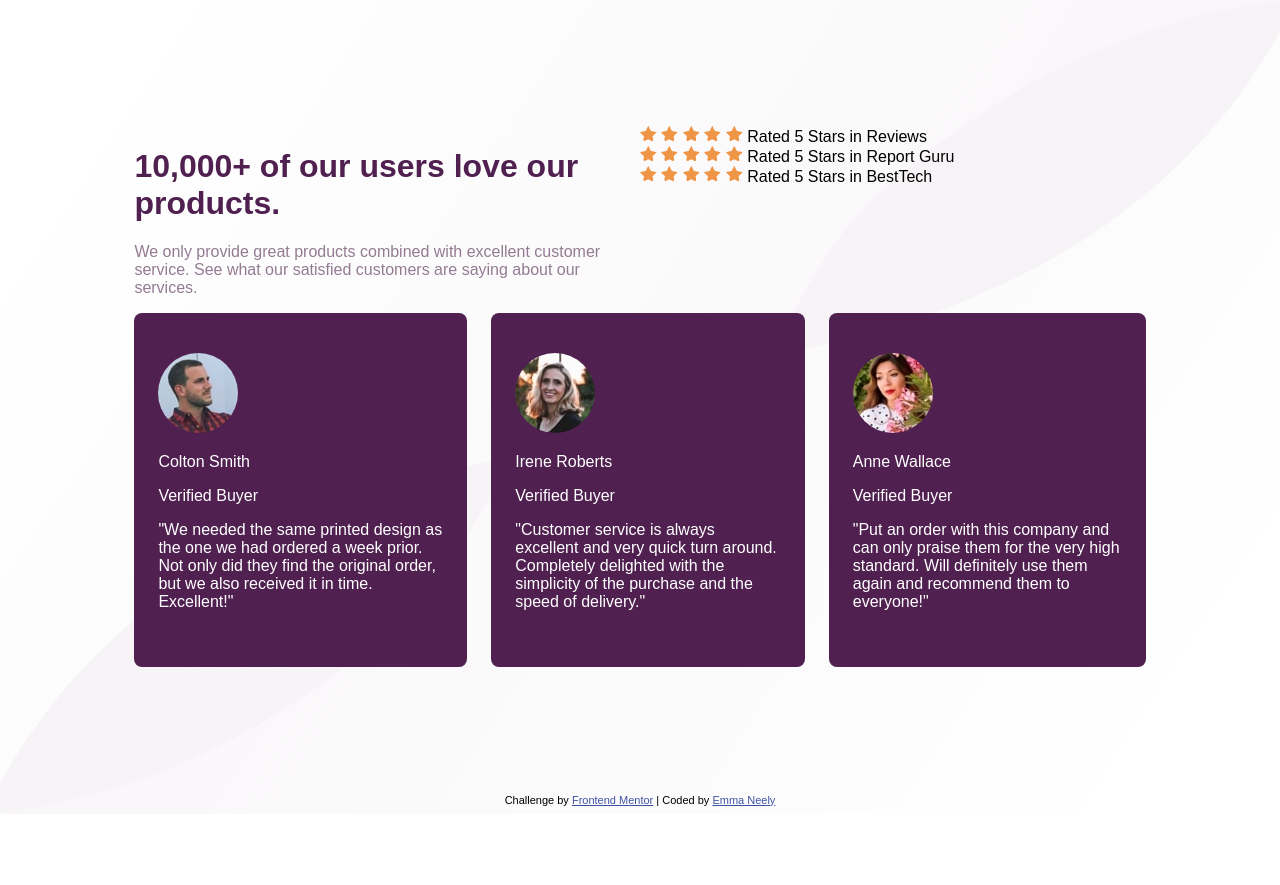
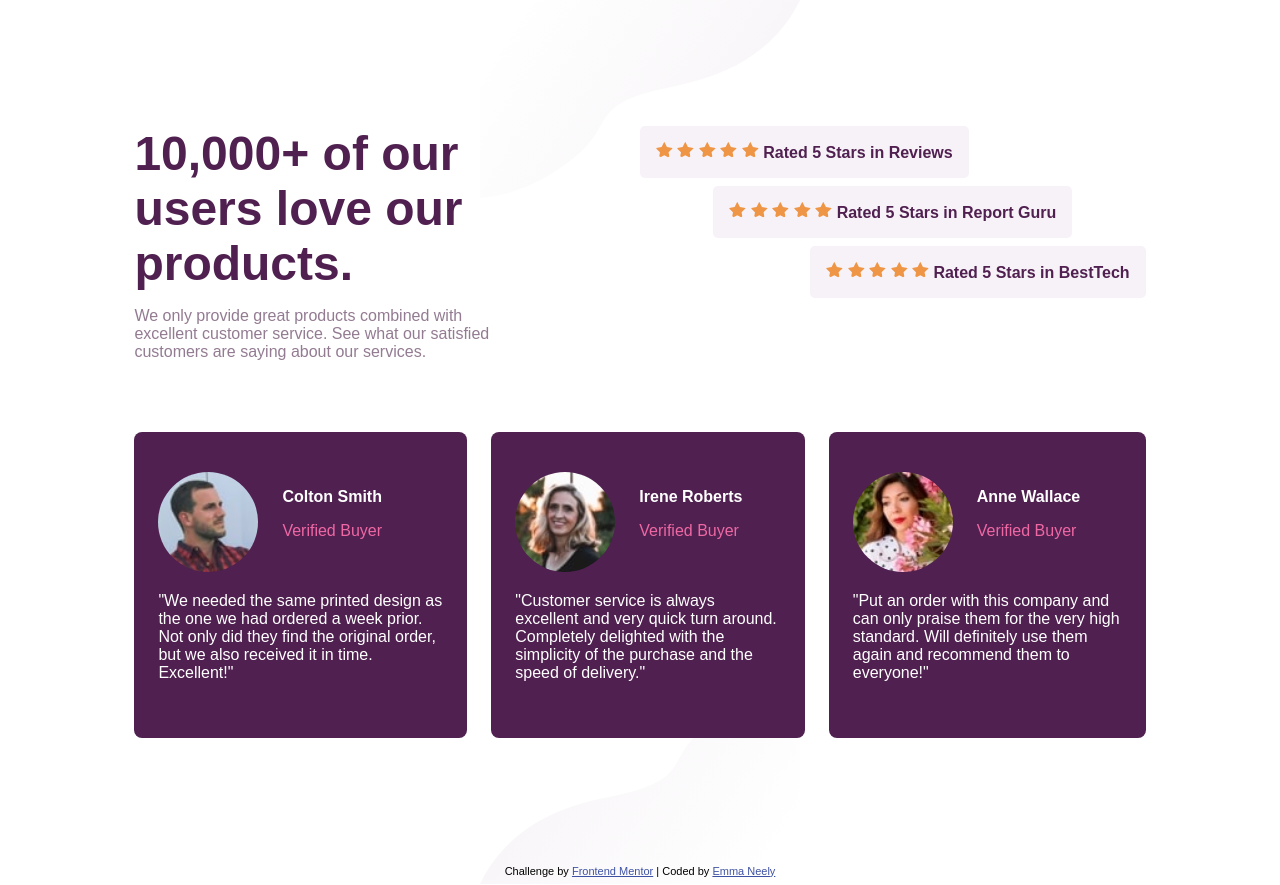
Before and after one commit to emmaneely/SocialProofSection, a plain HTML site: page index.html in a window 1280 px wide. Before the commit the page ends 814 px from the top, so only its background shows below. Drawn offline with Linux system fonts and the light colour scheme.

Commit message:
Updated styling

```diff
--- a/index.html
+++ b/index.html
@@ -48,24 +48,42 @@
       </section>
       <section class="flex-cards">
         <div id="card-1" class="card">
+          <div class="card-header">
+            <div>
               <img src="./images/image-colton.jpg" alt="Colton's photo">
+            </div>
+            <div>
               <p class="name">Colton Smith</p>
               <p class="verified">Verified Buyer</p>
+            </div>
+          </div>
           <p class="quote">"We needed the same printed design as the one we had ordered a week prior.
             Not only did they find the original order, but we also received it in time.
             Excellent!"</p>
         </div>
         <div id="card-2" class="card">
+          <div class="card-header">
+            <div>
               <img src="./images/image-irene.jpg" alt="Irene's photo">
+            </div>
+            <div>
               <p class="name">Irene Roberts</p>
               <p class="verified">Verified Buyer</p>
+            </div>
+          </div>
           <p class="quote">"Customer service is always excellent and very quick turn around. Completely
             delighted with the simplicity of the purchase and the speed of delivery."</p>
         </div>
         <div id="card-3" class="card">
+          <div class="card-header">
+            <div>
               <img src="./images/image-anne.jpg" alt="Anne's photo">
+            </div>
+            <div>
               <p class="name">Anne Wallace</p>
               <p class="verified">Verified Buyer</p>
+            </div>
+          </div>
           <p class="quote">"Put an order with this company and can only praise them for the very high
             standard. Will definitely use them again and recommend them to everyone!"</p>
         </div>
--- a/styles.css
+++ b/styles.css
@@ -6,8 +6,8 @@ html {
 body {
     background-image: url(./images/bg-pattern-top-desktop.svg), url(./images/bg-pattern-bottom-desktop.svg);
     background-repeat: no-repeat;
-    background-position: center;
-    background-size: cover;
+    background-position: top, bottom;
+    background-size: 25%;
     font-family: 'League Spartan', sans-serif;
 }
 
@@ -17,16 +17,19 @@ main {
     grid-template-areas:
     'header ratings'
     'flex-cards flex-cards';
-    grid-template-columns: 50% 50%;
-    grid-template-rows: 2fr;
+    grid-template-columns: 1fr 1fr;
+    grid-template-rows: 1fr 1fr;
 }
 
 header {
     grid-area: header;
+    padding-right: 7em;
 }
 
 h1 {
     color: hsl(300, 43%, 22%);
+    font-size: 3em;
+    margin: 0;
 }
 
 header p {
@@ -35,6 +38,29 @@ header p {
 
 .ratings {
     grid-area: ratings;
+    display: flex;
+    flex-direction: column;
+    gap: 0.5em;
+}
+
+#rating-1, #rating-2, #rating-3 {
+    background-color: hsl(300, 24%, 96%);
+    color: hsl(300, 43%, 22%);
+    border-radius: 5px;
+    font-weight: 700;
+    padding: 1em;
+}
+
+#rating-1 {
+    align-self: flex-start;
+}
+
+#rating-2 {
+    align-self: center;
+}
+
+#rating-3 {
+    align-self: flex-end;
 }
 
 .flex-cards {
@@ -51,8 +77,42 @@ header p {
     padding: 2.5em 1.5em;
 }
 
+.card:hover {
+    box-shadow: 0.5em 0.5em 0.5em #666;
+}
+
+.card-header {
+    display: flex;
+    gap: 1.5em;
+}
+
+#card-1 {
+    align-self: flex-start;
+}
+
+#card-2 {
+    align-self: center;
+}
+
+#card-3 {
+    align-self: flex-end;
+}
+
 img {
     border-radius: 50%;
+}
+
+.card-header img {
+    width: 100px;
+    height: auto;
+}
+
+.name {
+    font-weight: 700;
+}
+
+.verified {
+    color: hsl(333, 80%, 67%);
 }
 
 .attribution {
```
Lines whose indentation alone changed are shown as unchanged.
